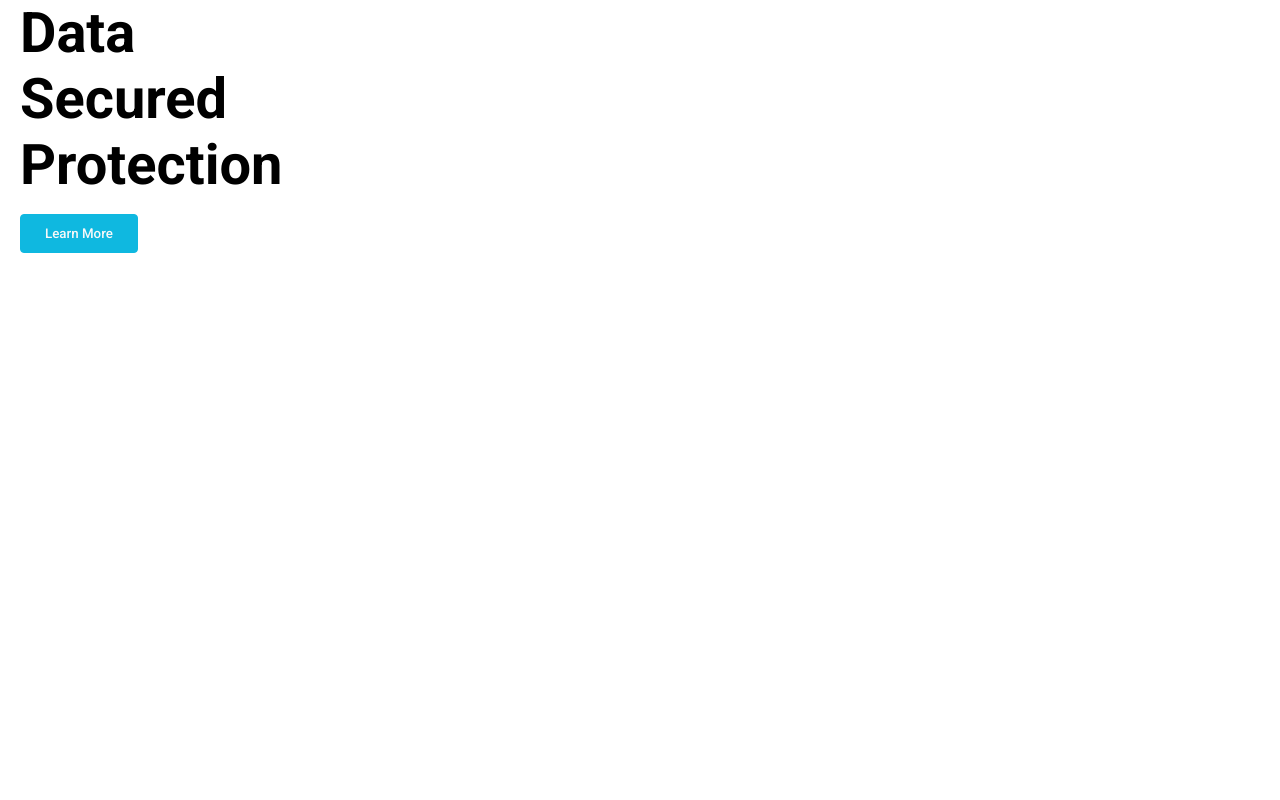
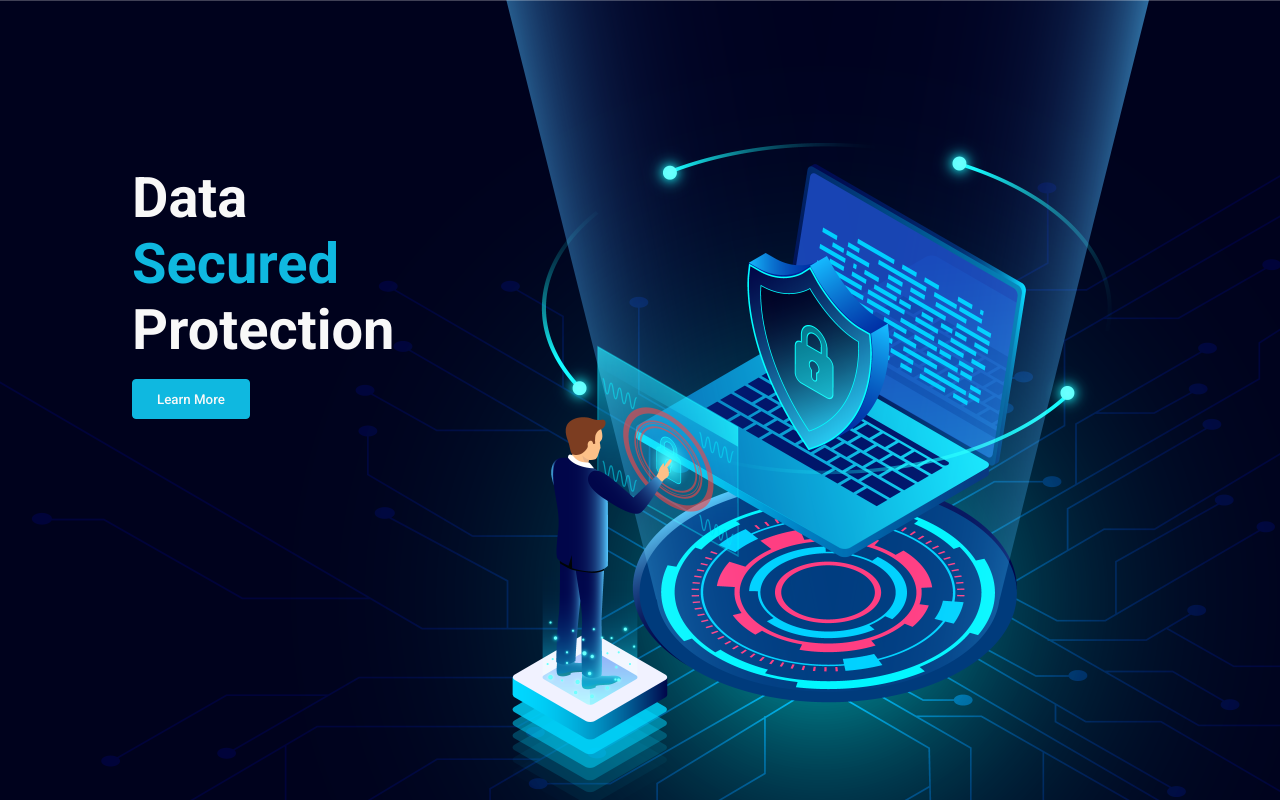
Before and after one commit to mittell/react-security-site, a React (Create React App) app: page / in a window 1280 px wide. Built offline with nearby package versions, Linux system fonts and the light colour scheme.

Commit message:
feat: added Hero component styling

```diff
--- a/src/components/Hero/HeroStyles.css
+++ b/src/components/Hero/HeroStyles.css
@@ -0,0 +1,33 @@
+.hero {
+	width: 100%;
+	height: 100vh;
+	background: url('../../assets/cyber-bg.png') no-repeat center center/cover;
+}
+
+.hero .container {
+	display: grid;
+	grid-template-columns: repeat(2, 1fr);
+}
+
+.hero .content {
+	height: 75vh;
+	display: flex;
+	flex-direction: column;
+	justify-content: center;
+	padding: 1rem;
+	margin-left: 6rem;
+}
+
+.hero h1 {
+	color: #f8f8f8;
+}
+
+.hero .blue {
+	color: var(--primary-color);
+}
+
+@media screen and (max-width: 940px) {
+	.hero .content {
+		margin-left: 1rem;
+	}
+}
```
